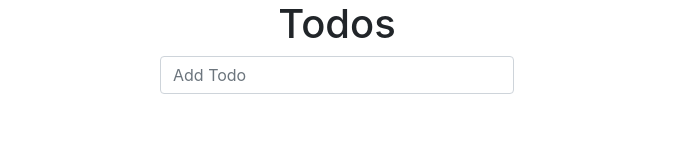
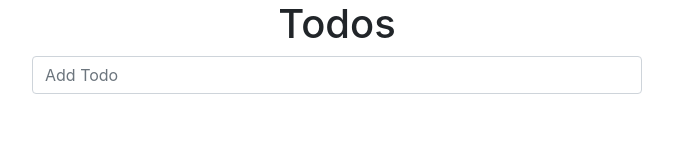
Before and after one commit to ivange94/todo-react, a React (Create React App) app: page / in a window 1280 px wide. Shown: the top 160 px of the page, without its empty margins (303-976 px from the left). Built offline with nearby package versions, Linux system fonts and the light colour scheme.

Commit message:
Increase todo box width

```diff
--- a/src/index.scss
+++ b/src/index.scss
@@ -1,5 +1,5 @@
 .App {
     .container {
-        width: 30%;
+        width: 50%;
     }
 }
```
